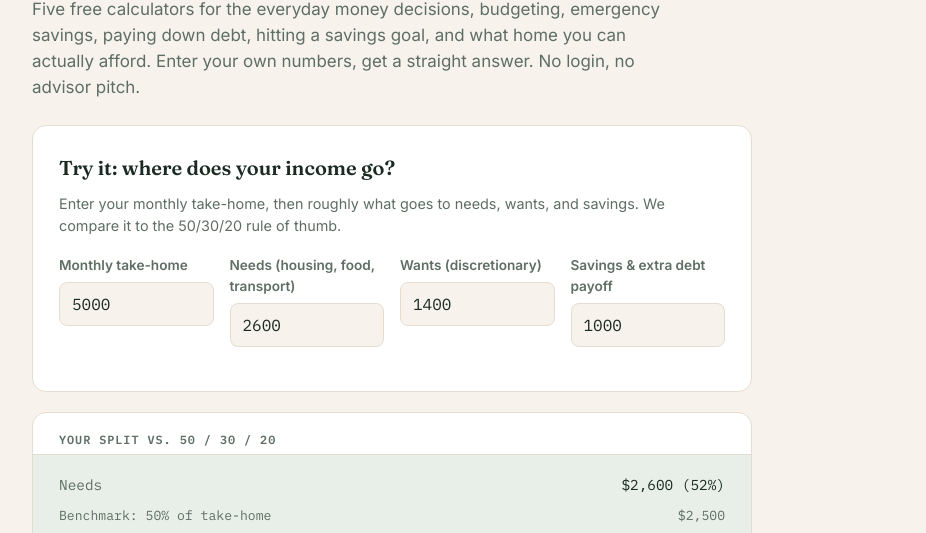
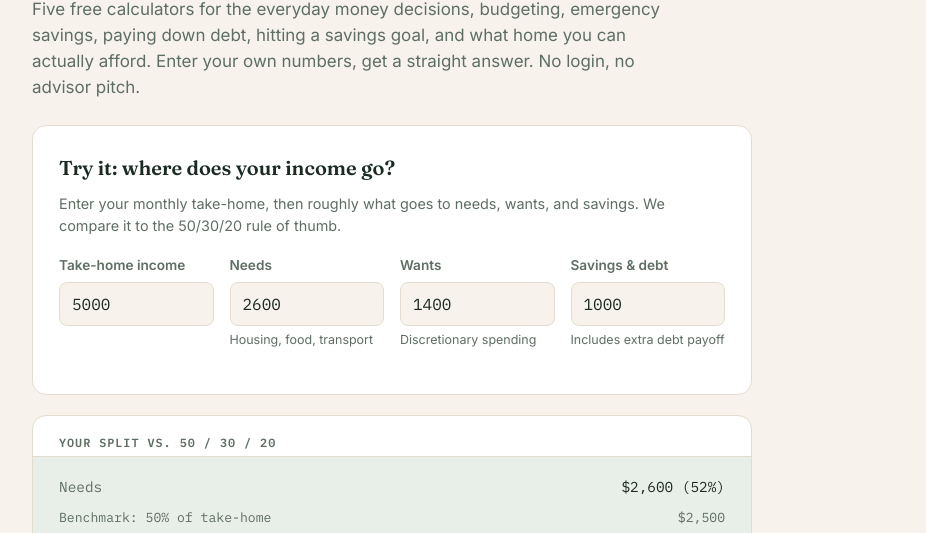
Before and after one commit to pf-builds/householdmath, a plain HTML site: page index.html in a window 1280 px wide. Shown: the part 237-770 px from the top of the page, without its empty margins (78-1004 px from the left). Drawn offline with Linux system fonts and the light colour scheme.

Commit message:
Fix hero card field misalignment on homepage
Long wrapping labels ("Needs (housing, food, transport)", "Savings &
extra debt payoff") pushed their inputs down by different amounts,
leaving the four input boxes at inconsistent heights. Shortened all
four labels to single-line noun phrases and moved the category detail
into a hint line below the input, matching the label/hint pattern used
on every calculator page. Inputs now align in a clean row.

Co-Authored-By: Claude Opus 4.8 <noreply@anthropic.com>

```diff
--- a/index.html
+++ b/index.html
@@ -283,20 +283,23 @@
     <p style="color:var(--ink-soft); font-size:0.9rem; margin:-8px 0 18px;">Enter your monthly take-home, then roughly what goes to needs, wants, and savings. We compare it to the 50/30/20 rule of thumb.</p>
     <div class="field-grid">
       <div class="field">
-        <label for="heroIncome">Monthly take-home</label>
+        <label for="heroIncome">Take-home income</label>
         <input type="number" id="heroIncome" value="5000" min="0" step="100">
       </div>
       <div class="field">
-        <label for="heroNeeds">Needs (housing, food, transport)</label>
+        <label for="heroNeeds">Needs</label>
         <input type="number" id="heroNeeds" value="2600" min="0" step="50">
+        <div class="hint">Housing, food, transport</div>
       </div>
       <div class="field">
-        <label for="heroWants">Wants (discretionary)</label>
+        <label for="heroWants">Wants</label>
         <input type="number" id="heroWants" value="1400" min="0" step="50">
+        <div class="hint">Discretionary spending</div>
       </div>
       <div class="field">
-        <label for="heroSavings">Savings &amp; extra debt payoff</label>
+        <label for="heroSavings">Savings &amp; debt</label>
         <input type="number" id="heroSavings" value="1000" min="0" step="50">
+        <div class="hint">Includes extra debt payoff</div>
       </div>
     </div>
   </div>
```
